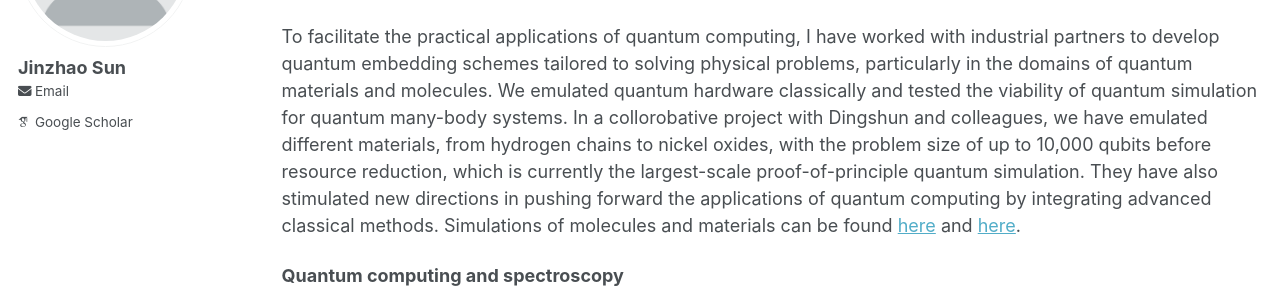
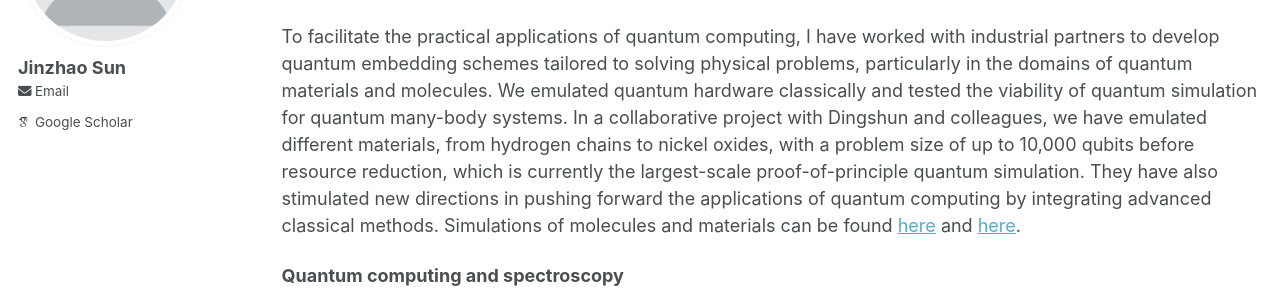
Before and after one commit to jinzhao-sun/jinzhao-sun.github.io, a Jekyll site: the page built from _pages/research.md, in a window 1280 px wide and 900 px high, scrolled down 1654 px. Shown: the part 234-534 px from the top of the window. Built offline with Jekyll 4.4.1, drawn with Linux system fonts in a browser that asks for light colours; some web fonts are replaced.

Commit message:
Update research.md

```diff
--- a/_pages/research.md
+++ b/_pages/research.md
@@ -32,7 +32,7 @@ My collaborators and I have been extensively working on hybrid quantum-classical
 
 **Quantum embedding simulation of molecules and materials**
 
-To facilitate the practical applications of quantum computing, I have worked with industrial partners to develop quantum embedding schemes tailored to solving physical problems, particularly in the domains of quantum materials and molecules. We emulated quantum hardware classically and tested the viability of quantum simulation for quantum many-body systems. In a collorobative project with Dingshun and colleagues, we have emulated different materials, from hydrogen chains to nickel oxides, with the problem size of up to 10,000 qubits before resource reduction, which is currently the largest-scale proof-of-principle quantum simulation. They have also stimulated new directions in pushing forward the applications of quantum computing by integrating advanced classical methods. Simulations of molecules and materials can be found [here](https://pubs.rsc.org/en/content/articlehtml/2022/sc/d2sc01492k) and [here](https://www.nature.com/articles/s41524-023-01045-0).
+To facilitate the practical applications of quantum computing, I have worked with industrial partners to develop quantum embedding schemes tailored to solving physical problems, particularly in the domains of quantum materials and molecules. We emulated quantum hardware classically and tested the viability of quantum simulation for quantum many-body systems. In a collaborative project with Dingshun and colleagues, we have emulated different materials, from hydrogen chains to nickel oxides, with a problem size of up to 10,000 qubits before resource reduction, which is currently the largest-scale proof-of-principle quantum simulation. They have also stimulated new directions in pushing forward the applications of quantum computing by integrating advanced classical methods. Simulations of molecules and materials can be found [here](https://pubs.rsc.org/en/content/articlehtml/2022/sc/d2sc01492k) and [here](https://www.nature.com/articles/s41524-023-01045-0).
 
 
 **Quantum computing and spectroscopy**
```
